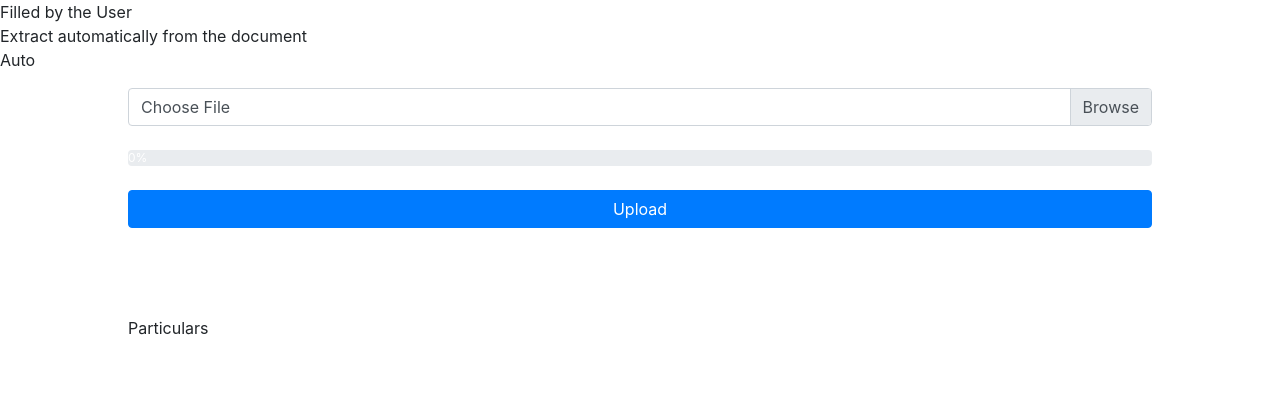
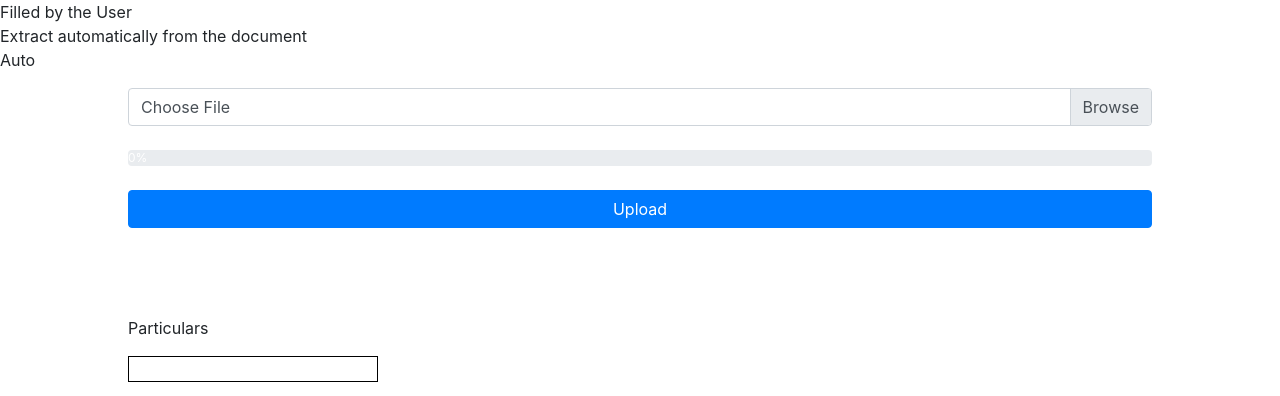
Before and after one commit to TheDa21crj/Travel, a React (Create React App) app in the folder front/: page / in a window 1280 px wide. Shown: the top 396 px of the page. Built offline with nearby package versions, Linux system fonts and the light colour scheme.

Commit message:
Update Particulars.jsx

```diff
--- a/front/src/Components/UploadFile/Particulars.jsx
+++ b/front/src/Components/UploadFile/Particulars.jsx
@@ -1,5 +1,15 @@
 import React from "react";
 
 export default function Particulars() {
-  return <div>Particulars</div>;
+  return (
+    <div>
+      <p>Particulars</p>
+      <input
+        type="text"
+        className=""
+        id="customFile"
+        // onChange={onChange}
+      />
+    </div>
+  );
 }
```
